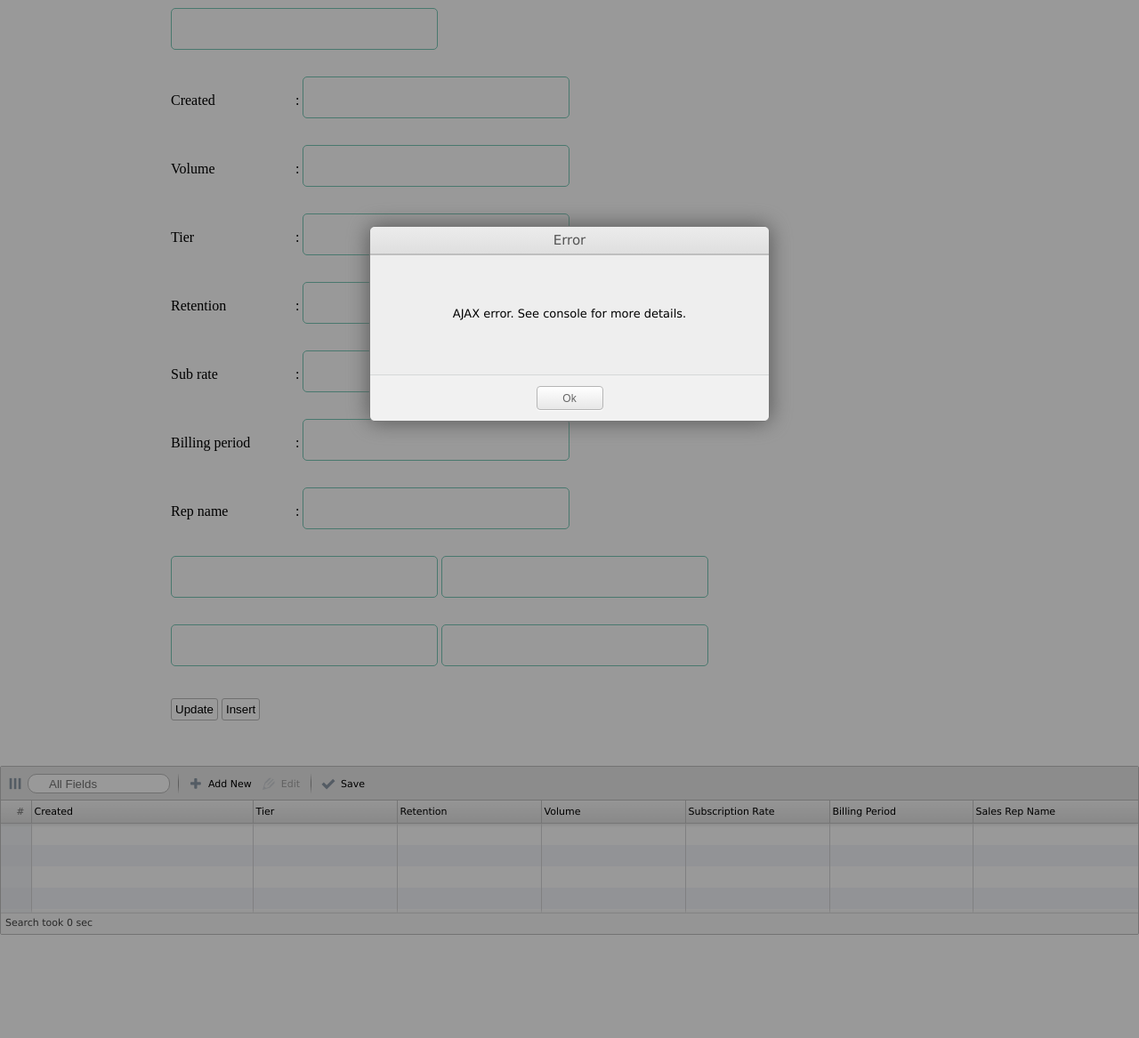
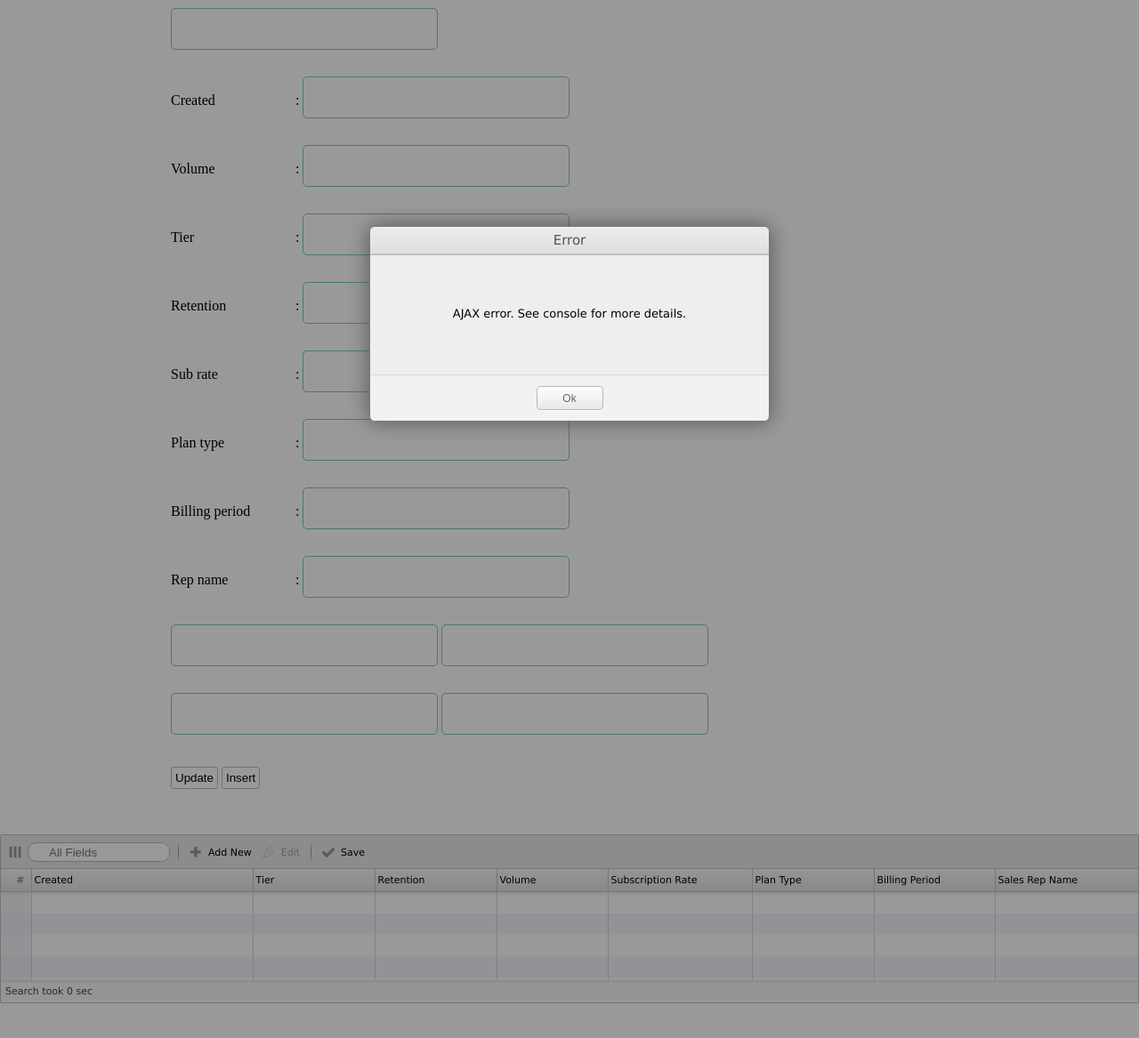
Before and after one commit to sandipsinha/pythonFlask, a Python web app: template law/web/touchbiz/templates/touchbiz/touchbiz_add_rep.html in a window 1280 px wide. Shown: the part 52-1219 px from the top of the page at 89% size. Run offline with Jinja, Linux system fonts and the light colour scheme; the template is opened without the code that fills it: most values are stand-ins (such as "Sample title", 1, 10 or a date in 2020); form fields are guessed from the names that the template uses; some libraries are stand-ins or nearby versions.

Commit message:
Added plan type to the forms

```diff
--- a/law/web/touchbiz/templates/touchbiz/touchbiz_add_rep.html
+++ b/law/web/touchbiz/templates/touchbiz/touchbiz_add_rep.html
@@ -9,7 +9,8 @@
     <div>{{ form.tier.label}}: {{ form.tier(class_="selectfld")}} </div>
     <div>{{ form.retention.label}}: {{ form.retention(class_="selectfld") }} </div>
     <div>{{ form.sub_rate.label}}:  {{ form.sub_rate (class_="selectfld")}} </div>
-    <div>{{ form.billing_period.label}}:  {{ form.billing_period (class_="selectfld")}}</div>
+    <div>{{ form.plan_type.label}}:  {{ form.plan_type (class_="selectfld")}} </div>
+    <div>{{ form.billing_period.label}}:  {{ form.billing_period (class_="selectfld")}} </div>
     <div>{{ form.rep_name.label}}:  {{ form.rep_name (class_="selectfld")}}</div>
 
     {{ form.subdomain }}
@@ -58,12 +59,13 @@ $(function () {
             { field: 'tb_created_dt', hidden: true },
             { field: 'tb_rep_id', hidden: true },
             { field: 'created', caption: 'Created', size: '20%', sortable: true,editable: { type: 'text' }, style:'color:black', attr:"id='created'" },
-            { field: 'tier', caption: 'Tier', size: '13%', sortable: true,editable: { type: 'text' } },
-            { field: 'retention', caption: 'Retention', size: '13%', sortable: true,editable: { type: 'text' }},
-            { field: 'volume', caption: 'Volume', size: '13%',editable: { type: 'text' }},
+            { field: 'tier', caption: 'Tier', size: '11%', sortable: true,editable: { type: 'text' } },
+            { field: 'retention', caption: 'Retention', size: '11%', sortable: true,editable: { type: 'text' }},
+            { field: 'volume', caption: 'Volume', size: '10%',editable: { type: 'text' }},
             { field: 'sub_rate', caption: 'Subscription Rate', size: '13%', sortable: true,editable: { type: 'int' } },
-            { field: 'billing_period', caption: 'Billing Period', size: '13%', sortable: true,editable: { type: 'text' } },
-            { field: 'rep_name', caption: 'Sales Rep Name', size: '15%', sortable: true,editable: { type: 'select' } }
+            { field: 'plan_type', caption: 'Plan Type', size: '11%', sortable: true,editable: { type: 'text' }},
+            { field: 'billing_period', caption: 'Billing Period', size: '11%', sortable: true,editable: { type: 'text' } },
+            { field: 'rep_name', caption: 'Sales Rep Name', size: '13%', sortable: true,editable: { type: 'select' } }
         ],
         postData : {subdomain:{{grid2|tojson|safe}}}
 
@@ -98,6 +100,7 @@ $(function () {
         $("#tier").val(selObj.tier);
         $("#retention").val(selObj.retention);
         $("#sub_rate").val(selObj.sub_rate);
+        $("#plan_type").val(selObj.plan_type);
         $("#rep_name").val(selObj.rep_name);
         fperiod = document.getElementById("billing_period") ;
         fperiod.value = selObj.billing_period;
--- a/law/web/touchbiz/views.py
+++ b/law/web/touchbiz/views.py
@@ -59,6 +59,7 @@ def re_align( ):
             modestate = 'u'
             tbqueue['tb_created_dt'] = get_tb_data.created
             tbqueue['tb_rep_id'] = get_tb_data.sales_rep_id
+            tbqueue['plan_type'] = get_tb_data.plan_type
 
 
         tbqueue['statemode'] = modestate
@@ -104,6 +105,7 @@ def upserttb():
                 tbrep.volume = tbform.volume.data
                 tbrep.acct_id = tbform.acct_id.data
                 tbrep.billing_period = tbform.billing_period.data
+                tbrep.plan_type = tbform.plan_type.data
                 tbrep.retention = tbform.retention.data
                 tbrep.sub_rate = tbform.sub_rate.data
                 tbrep.tier = tbform.tier.data
@@ -125,6 +127,7 @@ def upserttb():
                     tbrep.volume = tbform.volume.data
                     tbrep.billing_period = tbform.billing_period.data
                     tbrep.retention = tbform.retention.data
+                    tbrep.plan_type = tbform.plan_type.data
                     tbrep.sub_rate = tbform.sub_rate.data
                     tbrep.tier = tbform.tier.data
                     tbrep.created = tbform.created.data
```
